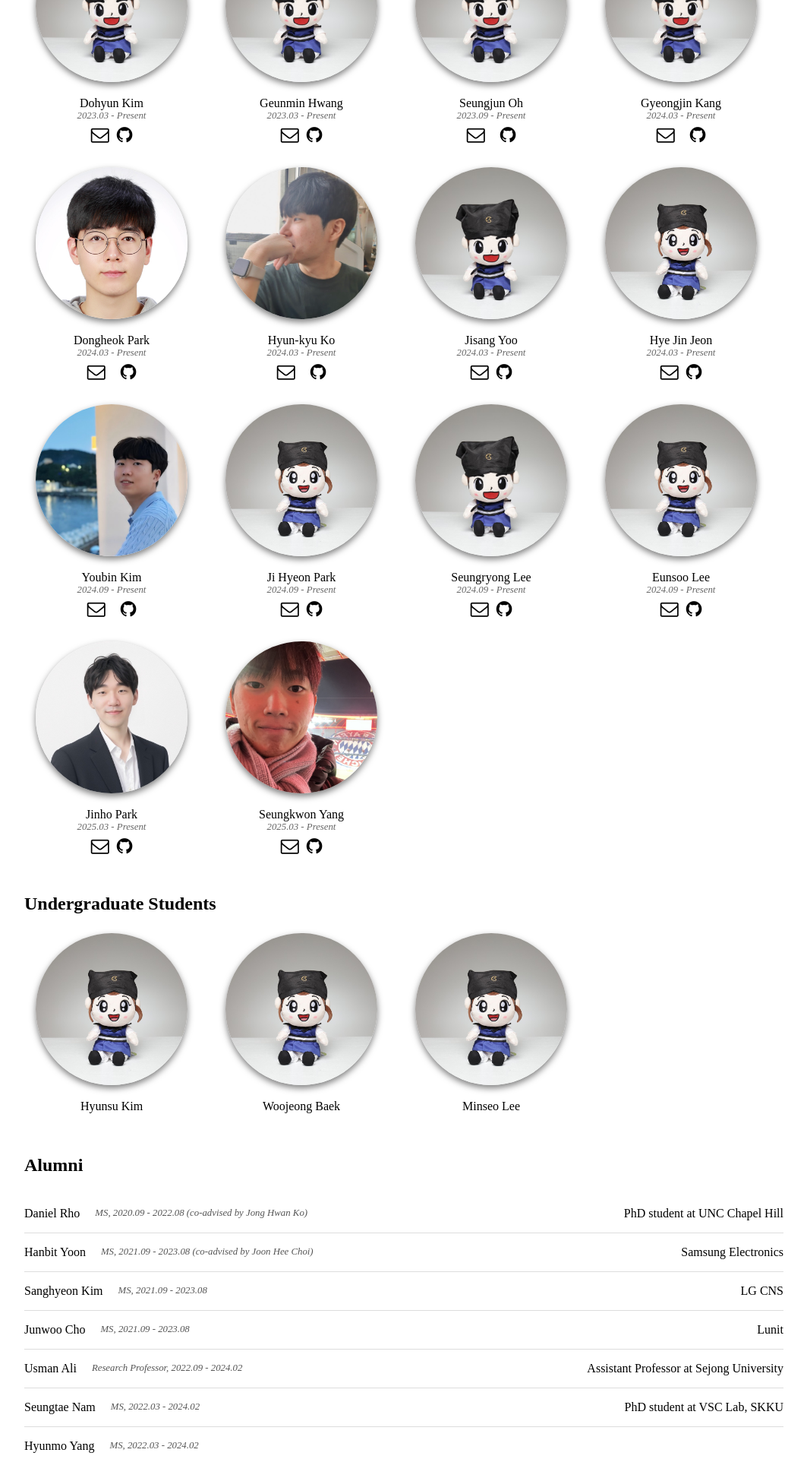
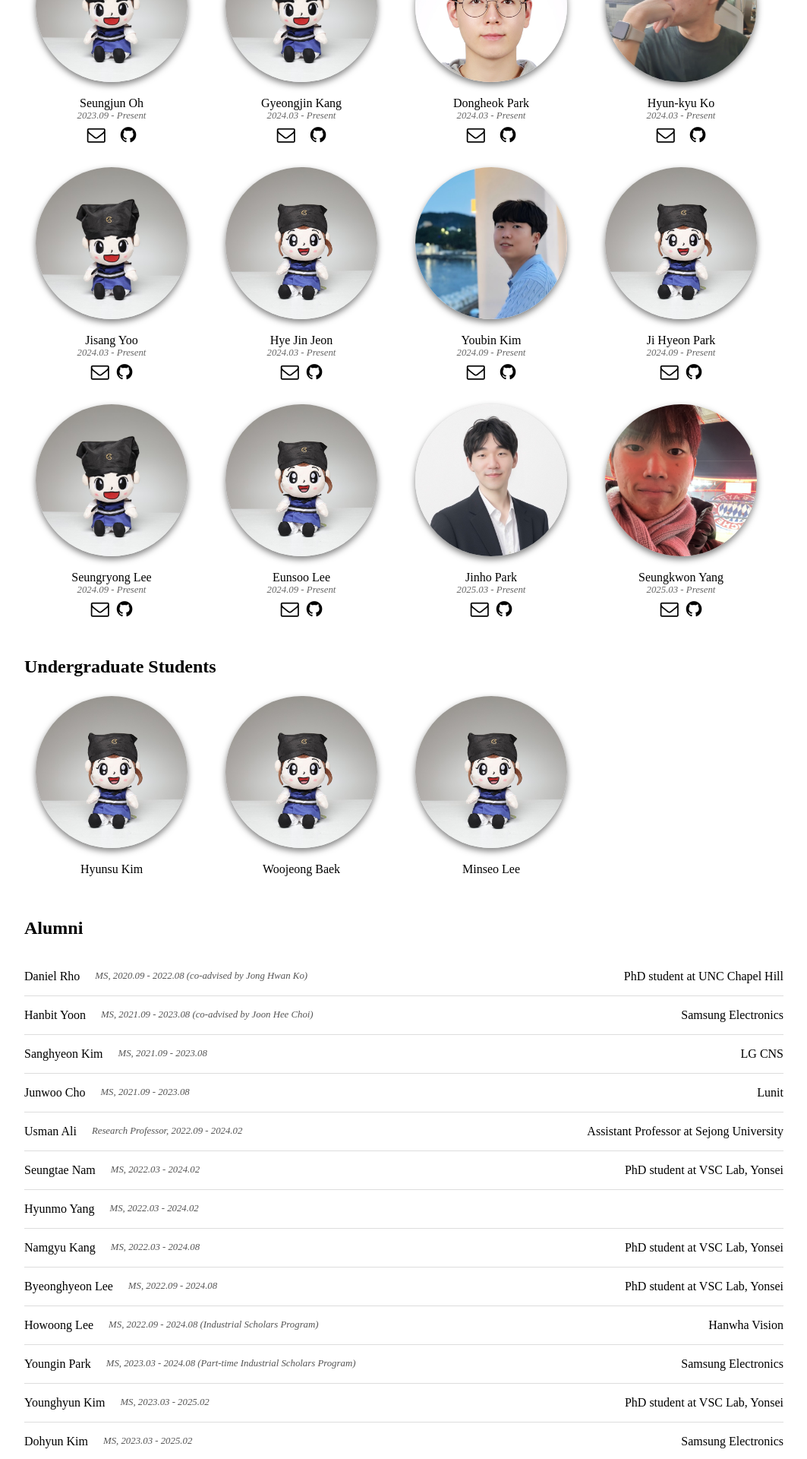
Before and after one commit to Ubin108/VSC_LAB, a React (Create React App) app: page /VSC_LAB/team in a window 1280 px wide. Shown: the part 1420-3340 px from the top of the page at 76% size, without its empty margins (108-1171 px from the left). Built offline with nearby package versions, Linux system fonts and the light colour scheme; some icons are missing.

Commit message:
edit team

```diff
--- a/src/App.js
+++ b/src/App.js
@@ -42,7 +42,7 @@ const App = () => {
     const extendedImages = [images[images.length - 1], ...images, images[0]]; // Add last and first image for smooth looping
 
     const newsItems = [
-        "[2024.12] Three papers, including DiffuseHigh and CodecNeRF, got accepted to AAAI 2025!",
+        "[2024.12] Three papers got accepted to AAAI 2025! (DiffuseHigh, CodecNeRF and SequenceMatters)",
         "[2024.11] DiffuseHigh received the best paper award at JKAIA 2024!",
         "[2024.10] Invited talk at SKKU AI Colloqium 2024 Recorded talk (Korean)",
         "[2024.09] PEFT Video Compression work was selected as an oral presentation in ACCV 2024!",
--- a/src/TeamPage.js
+++ b/src/TeamPage.js
@@ -58,7 +58,7 @@ const TeamPage = () => {
             desc: '2021.09 - Present',
             email: 'seungtae@example.com',
             scholar: 'https://scholar.google.com/citations?hl=en&user=3jrCsVoAAAAJ',
-            github: ''
+            github: 'https://github.com/BestJunYu'
         },
         {
             name: 'Younghyun Kim',
@@ -71,22 +71,6 @@ const TeamPage = () => {
     ];
 
     const masterStudents = [
-        {
-            name: 'Dohyun Kim',
-            img: process.env.PUBLIC_URL + '/team/temp.jpg',
-            desc: '2023.03 - Present',
-            email: 'seungtae@example.com',
-            scholar: '',
-            github: 'https://github.com/unhyop'
-        },
-        {
-            name: 'Geunmin Hwang',
-            img: process.env.PUBLIC_URL + '/team/temp.jpg',
-            desc: '2023.03 - Present',
-            email: 'seungtae@example.com',
-            scholar: '',
-            github: 'https://github.com/GeunminHwang'
-        },
         {
             name: 'Seungjun Oh',
             img: process.env.PUBLIC_URL + '/team/temp.jpg',
@@ -229,7 +213,7 @@ const TeamPage = () => {
         {
             name: 'Seungtae Nam',
             desc: 'MS, 2022.03 - 2024.02',
-            current: 'PhD student at VSC Lab, SKKU'
+            current: 'PhD student at VSC Lab, Yonsei'
         },
         {
             name: 'Hyunmo Yang',
@@ -239,12 +223,12 @@ const TeamPage = () => {
         {
             name: 'Namgyu Kang',
             desc: 'MS, 2022.03 - 2024.08',
-            current: 'PhD student at VSC Lab, SKKU'
+            current: 'PhD student at VSC Lab, Yonsei'
         },
         {
             name: 'Byeonghyeon Lee',
             desc: 'MS, 2022.09 - 2024.08',
-            current: 'PhD student at VSC Lab, SKKU'
+            current: 'PhD student at VSC Lab, Yonsei'
         },
         {
             name: 'Howoong Lee',
@@ -255,6 +239,21 @@ const TeamPage = () => {
             name: 'Youngin Park',
             desc: 'MS, 2023.03 - 2024.08 (Part-time Industrial Scholars Program)',
             current: 'Samsung Electronics'
+        },
+        {
+            name: 'Younghyun Kim',
+            desc: 'MS, 2023.03 - 2025.02',
+            current: 'PhD student at VSC Lab, Yonsei'
+        },
+        {
+            name: 'Dohyun Kim',
+            desc: 'MS, 2023.03 - 2025.02',
+            current: 'Samsung Electronics'
+        },
+        {
+            name: 'Geunmin Hwang',
+            desc: 'MS, 2023.03 - 2025.02',
+            current: ''
         }
     ];
 
```
